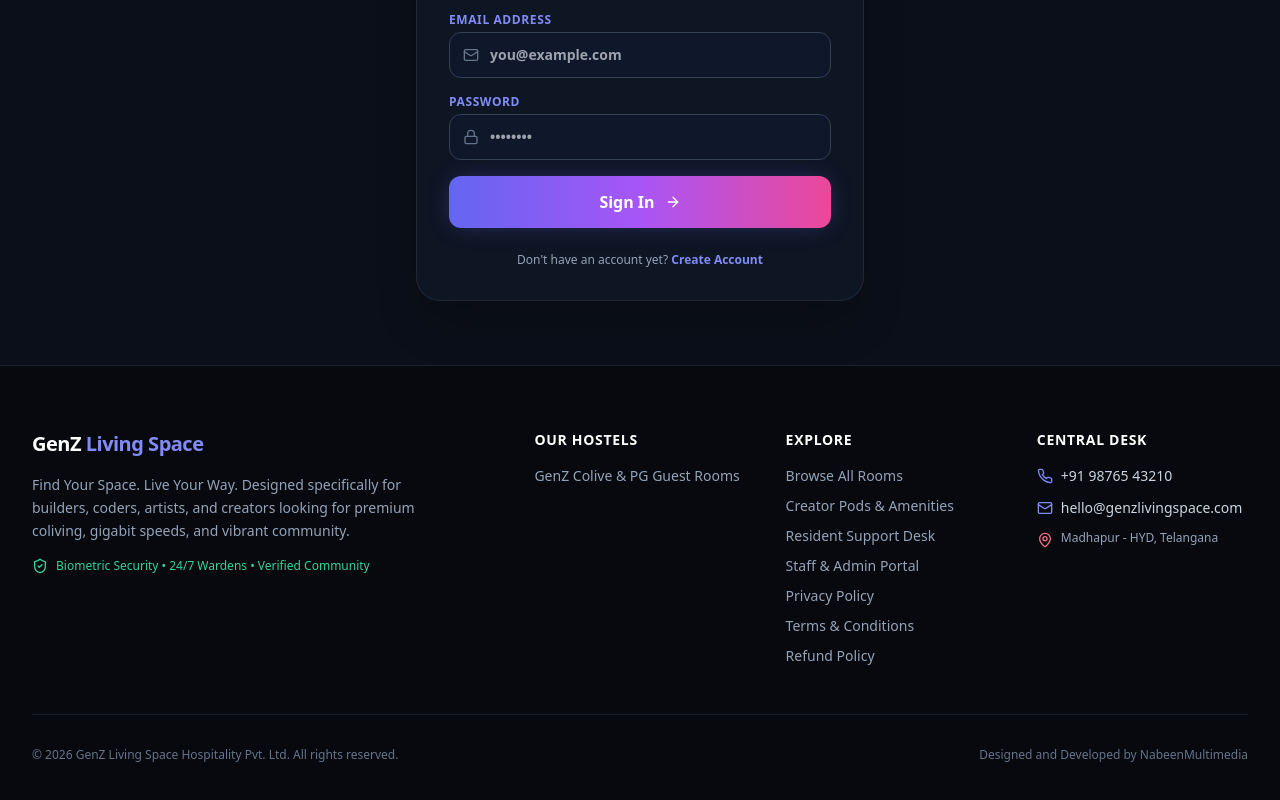
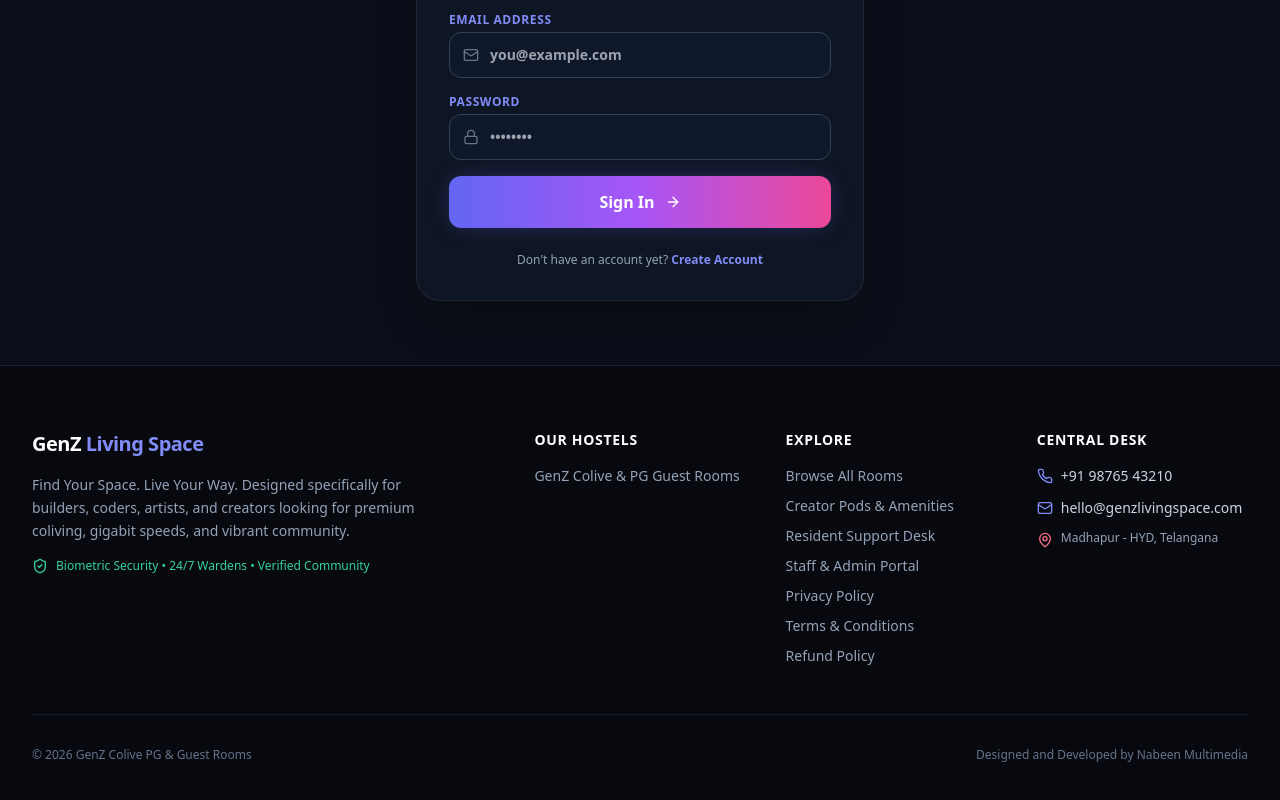
Before and after one commit to nabeentech/GenZ-Living-Space, a Next.js app: page /auth/login in a window 1280 px wide. Shown: the part 302-1102 px from the top of the page. Built offline with nearby package versions, Linux system fonts and the light colour scheme; no server answers.

Commit message:
Update footer branding and credits

```diff
--- a/src/components/public/Footer.tsx
+++ b/src/components/public/Footer.tsx
@@ -104,14 +104,14 @@
         </div>
 
         <div className="pt-8 flex flex-col sm:flex-row items-center justify-between gap-4 text-xs text-slate-500">
-          <p>© {new Date().getFullYear()} GenZ Living Space Hospitality Pvt. Ltd. All rights reserved.</p>
+          <p>© 2026 GenZ Colive PG & Guest Rooms</p>
           <a
             href="https://www.nabeenmultimedia.com"
             target="_blank"
             rel="noopener noreferrer"
             className="text-slate-500 hover:text-slate-400 transition-colors"
           >
-            Designed and Developed by NabeenMultimedia
+            Designed and Developed by Nabeen Multimedia
           </a>
         </div>
       </div>
```
